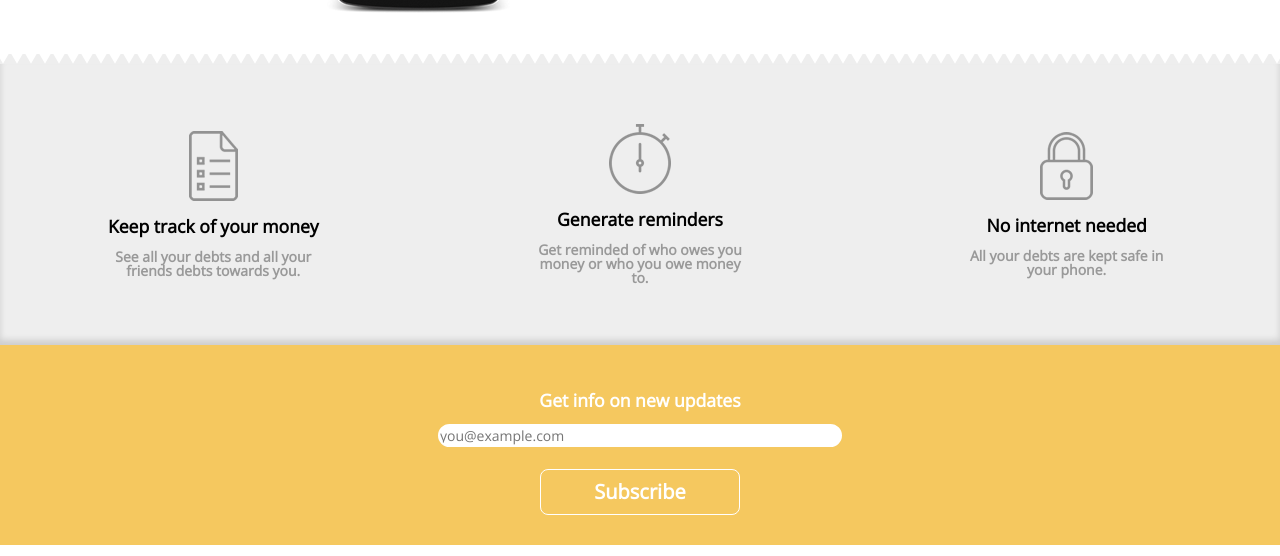
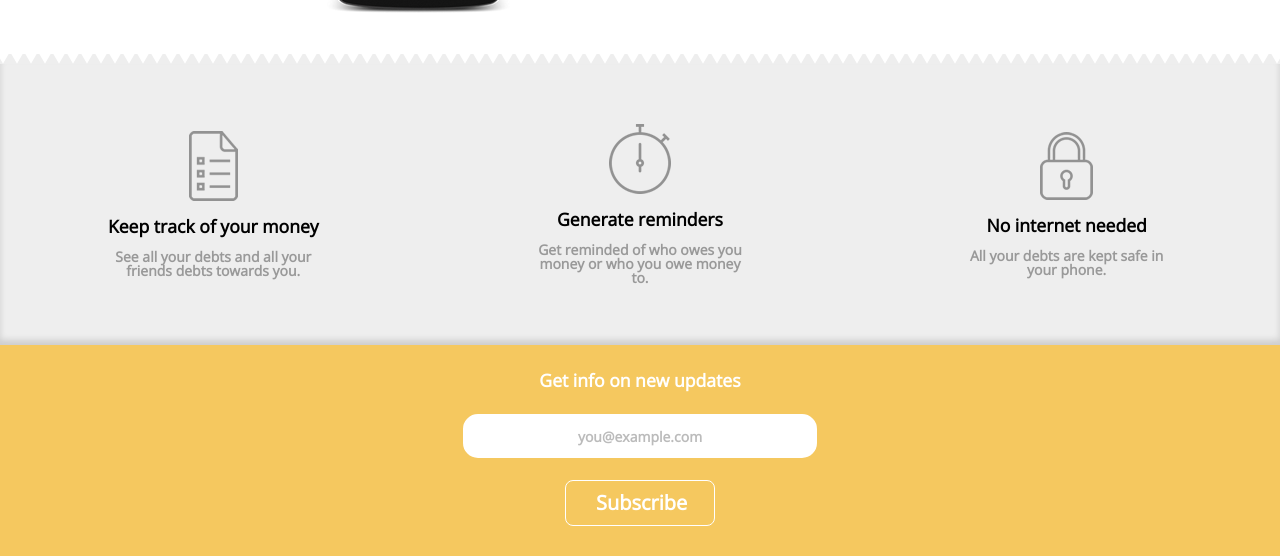
Before and after one commit to wolox-training/ge-react-native, a plain HTML site: page index.html in a window 1280 px wide. Shown: the part 343-899 px from the top of the page. Drawn offline with nearby package versions, Linux system fonts and the light colour scheme.

Commit message:
polished the subscribe section style

```diff
--- a/index.html
+++ b/index.html
@@ -31,7 +31,7 @@
 
     </div>
     <div class="subscribe">
-      <h3 class="text-white">Get info on new updates</h2>
+      <h3 class="subscribe-title text-white">Get info on new updates</h2>
       <input class="subscribe-input" type="text" name="email" placeholder="you@example.com"><br>
       <button class="subscribe-button">Subscribe</button>
     </div>
--- a/styles/styles.css
+++ b/styles/styles.css
@@ -75,11 +75,15 @@ h3 {
   text-align: center;
   flex-direction: column;
   align-items: center;
-  padding: 30px 0;
+  padding: 10px 0;
 }
 
 .text-white {
   color: #FFF;
+}
+
+.subscribe-title {
+  padding: 0 0 10px;
 }
 
 .subscribe-button {
@@ -89,17 +93,25 @@ h3 {
   font-size: 20px;
   font-weight: bold;
   padding: 15px 30px;
+  margin: 0 0 20px;
   text-align: center;
   border-radius: 8px;
-  max-width: 200px;
+  max-width: 150px;
   width: 100%;
 }
 
 .subscribe-input {
   border: 2px solid #FFF;
   border-radius: 15px;
-  max-width: 400px;
+  max-width: 350px;
   width: 100%;
+  height: 40px;
+  text-align: center;
+  font-weight: bold;
+}
+
+.subscribe-input::placeholder {
+  color: #BBB;
 }
 
 @media screen and (max-width: 670px) {
```
